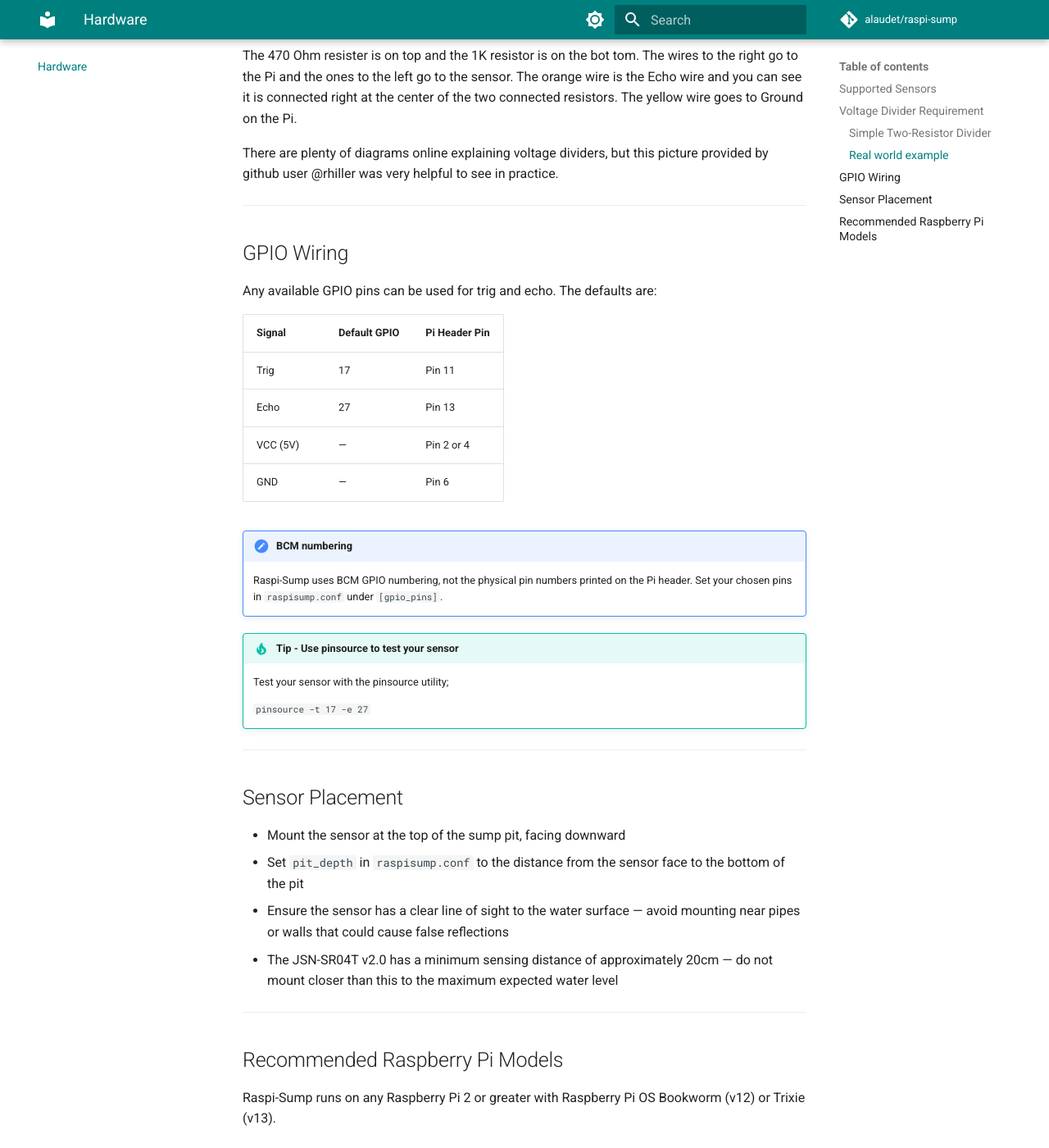
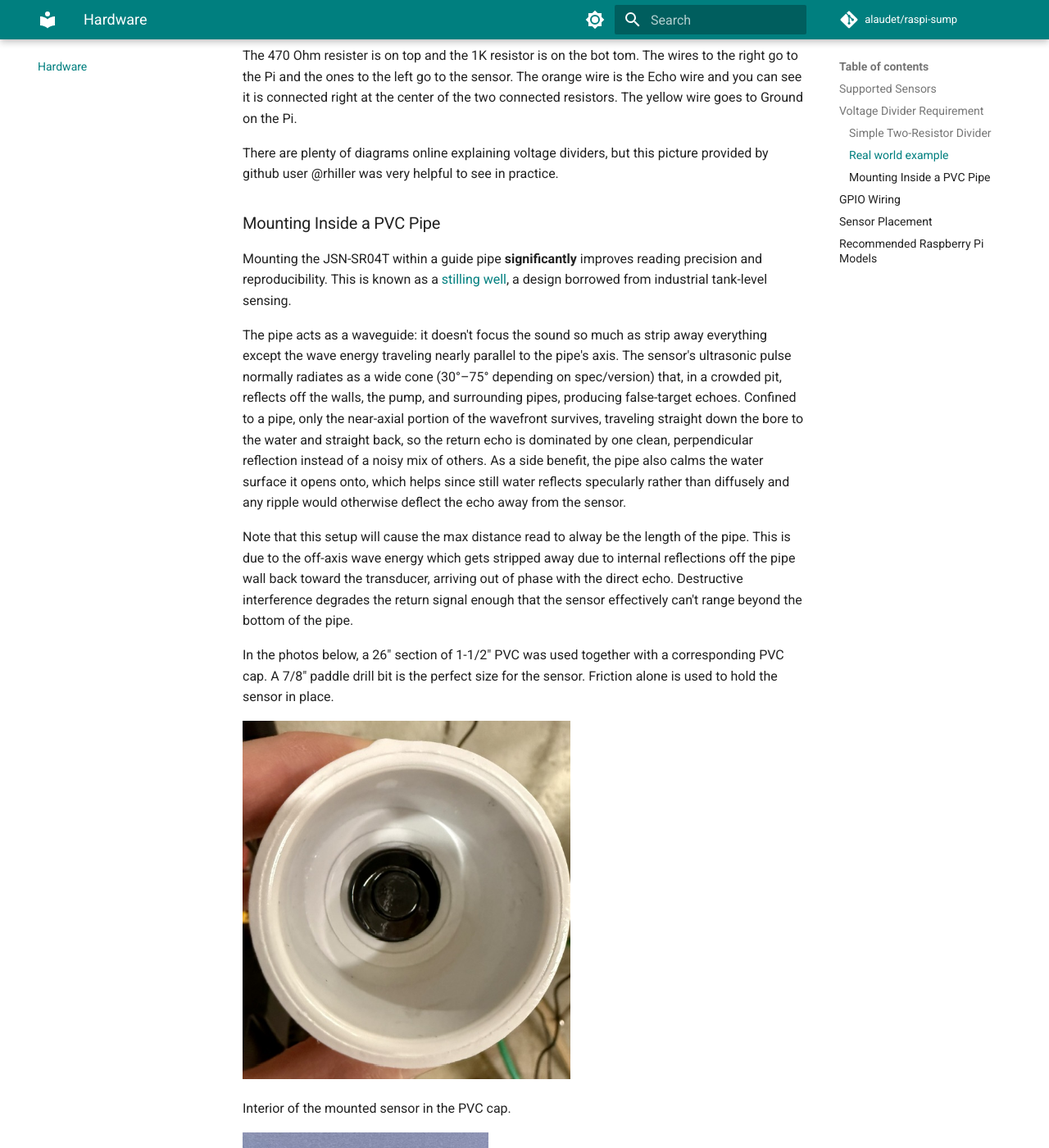
Before and after one commit to alaudet/raspi-sump, an MkDocs documentation site: the page built from docs/hardware.md, in a window 1280 px wide and 1400 px high, scrolled down 1737 px. Shown: the whole window at 82% size. Built offline with MkDocs 1.6.1 and Material for MkDocs 9.7.7, drawn with Linux system fonts in a browser that asks for light colours; comment, search, counter and statistics services are not loaded; some of the changed text lies outside the part shown.

Commit message:
Update hardware adding instructions for JSN-SR04T mount
Add instructions to improve sensor reliability with a few pics.

```diff
--- a/docs/hardware.md
+++ b/docs/hardware.md
@@ -42,6 +42,27 @@
 
 There are plenty of diagrams online explaining voltage dividers, but this picture provided by github user @rhiller was very helpful to see in practice.
 
+### Mounting Inside a PVC Pipe
+
+Mounting the JSN-SR04T within a guide pipe **significantly** improves reading precision and reproducibility. This is known as a [stilling well](https://yourelectricalguide.com/2025/04/stilling-well.html), a design borrowed from industrial tank-level sensing.
+
+The pipe acts as a waveguide: it doesn't focus the sound so much as strip away everything except the wave energy traveling nearly parallel to the pipe's axis. The sensor's ultrasonic pulse normally radiates as a wide cone (30°–75° depending on spec/version) that, in a crowded pit, reflects off the walls, the pump, and surrounding pipes, producing false-target echoes. Confined to a pipe, only the near-axial portion of the wavefront survives, traveling straight down the bore to the water and straight back, so the return echo is dominated by one clean, perpendicular reflection instead of a noisy mix of others. As a side benefit, the pipe also calms the water surface it opens onto, which helps since still water reflects specularly rather than diffusely and any ripple would otherwise deflect the echo away from the sensor.
+
+Note that this setup will cause the max distance read to alway be the length of the pipe. This is due to the off-axis wave energy which gets stripped away due to internal reflections off the pipe wall back toward the transducer, arriving out of phase with the direct echo. Destructive interference degrades the return signal enough that the sensor effectively can't range beyond the bottom of the pipe.
+
+In the photos below, a 26" section of 1-1/2" PVC was used together with a corresponding PVC cap. A 7/8" paddle drill bit is the perfect size for the sensor. Friction alone is used to hold the sensor in place.
+
+![Sensor recessed at the top of the pipe bore](images/sensor-pipe-bore.jpg){ width="400" }
+
+Interior of the mounted sensor in the PVC cap.
+
+![Full pipe assembly](images/sensor-pipe-full.jpg){ width="300" }
+
+The finished assembly.
+
+![Sensor secured in a basin coupling fitting](images/sensor-pipe-fitting.jpg){ width="400" }
+
+The sensor probe is passed through the sump pit cover via a pre-drilled hole which holds it in place.
 
 ---
 
@@ -80,6 +101,7 @@
 - The JSN-SR04T v2.0 has a minimum sensing distance of approximately 20cm —
   do not mount closer than this to the maximum expected water level
 
+
 ---
 
 ## Recommended Raspberry Pi Models
```
Also changed, not shown: docs/images/sensor-pipe-bore.jpg (added), docs/images/sensor-pipe-fitting.jpg (added), docs/images/sensor-pipe-full.jpg (added).
